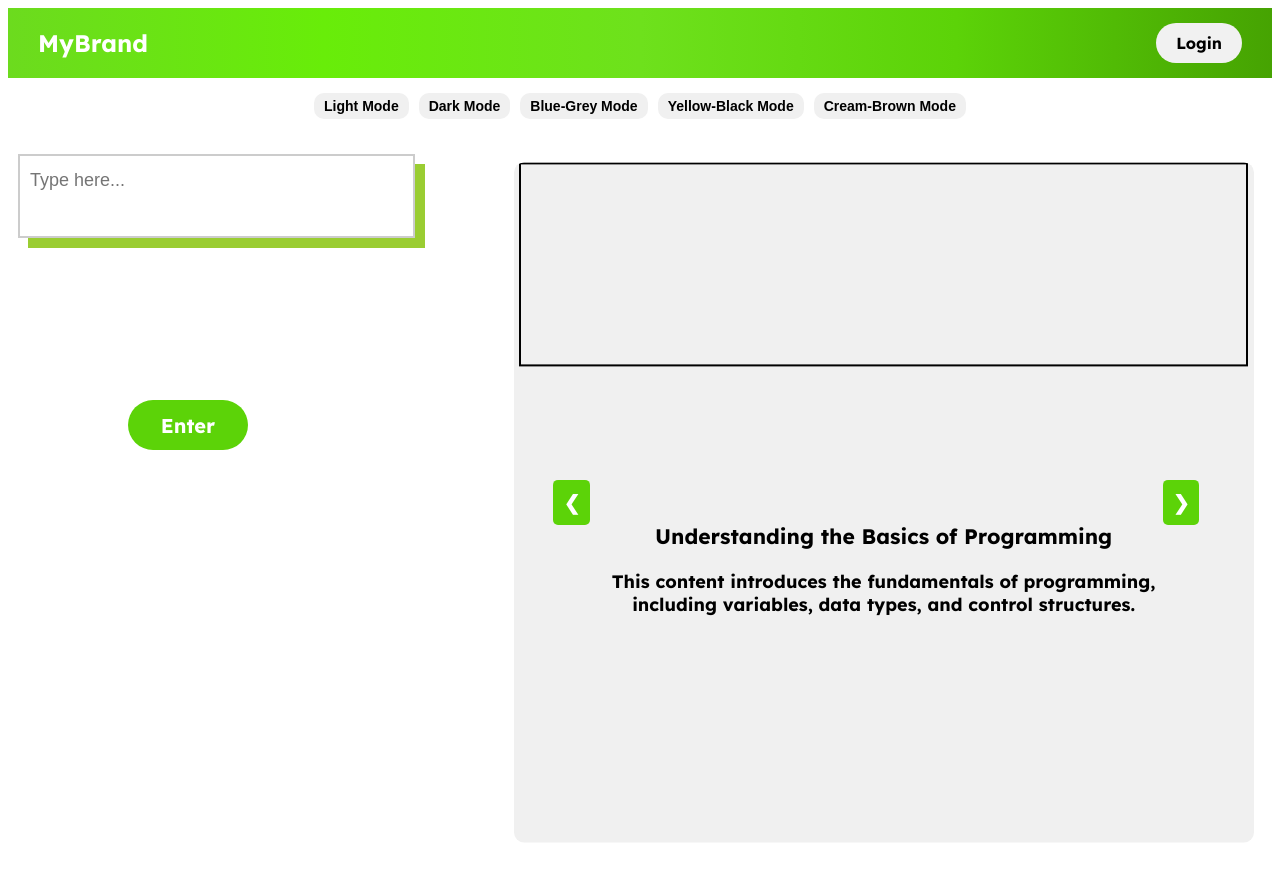
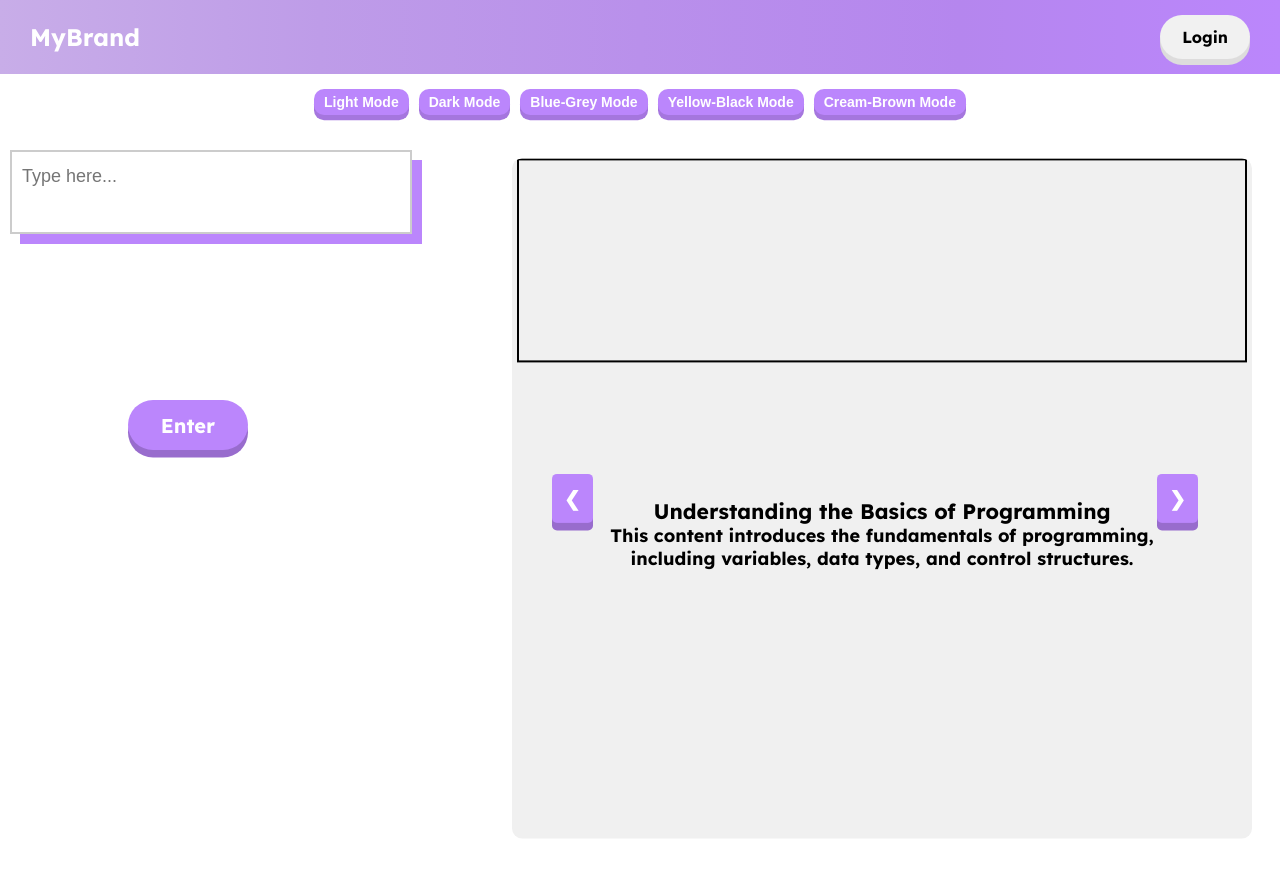
Before and after one commit to MeenakshiPramod/PEGASUS, a React (Vite) app in the folder frontend/: page / in a window 1280 px wide. Shown: the top 880 px of the page. Built offline with nearby package versions, Linux system fonts and the light colour scheme.

Commit message:
feat:made some css changes

```diff
--- a/frontend/components/Quiz/quiz.css
+++ b/frontend/components/Quiz/quiz.css
@@ -10,7 +10,7 @@
   text-align: center;
   background-color: #f9f9f9;
   border: 2px solid #CCCCCC;
-  box-shadow: 10px 10px yellowgreen;
+  box-shadow: 10px 10px #bb86fc;
   position: absolute;
   top: 64%;
   left: 65%;
@@ -32,15 +32,17 @@
 .option-btn {
   padding: 10px;
   border: none;
-  background-color: #46A302;
+  background-color: #bb86fc;
   color: white;
   cursor: pointer;
+  box-shadow: 0 0.375em 0 #986ccd;
+  border:2px solid transparent;
   border-radius: 4px;
   transition: background-color 0.2s;
 }
 
 .option-btn:hover {
-  background-color: #6cdb1e;
+  background-color: #a576df;
 }
 
 .score-section {
--- a/frontend/components/navbar/navbar.css
+++ b/frontend/components/navbar/navbar.css
@@ -7,7 +7,7 @@
   justify-content: space-between;
   align-items: center;
   padding: 15px 30px;
-  background: linear-gradient(to right, #6cdb1e, #68ed09, #6ee11c, #5cd308, #46A302); /* Gradient from black to blue-grey, yellow-black, and cream-brown */
+  background: linear-gradient(to right, #c8ade8, #be9ce8, #b990eb, #b586ee, #bb86fc); /* Gradient from black to blue-grey, yellow-black, and cream-brown */
   color: #fff;
 }
 
@@ -26,7 +26,8 @@
   color: black;
   font-family: 'Lexend', Helvetica, sans-serif;
   font-weight: 700;
-  border: none;
+  box-shadow: 0 0.375em 0 #dddcdc;
+  border:2px solid transparent;
   padding: 10px 20px;
   font-size: 1rem;
   cursor: pointer;
--- a/frontend/components/slider/Slider.css
+++ b/frontend/components/slider/Slider.css
@@ -42,9 +42,10 @@
 /* Styles for the arrow buttons */
 .arrow-btn {
   margin:10px;
-  background-color: #5cd308;
+  background-color: #bb86fc;
   color: white;
-  border: none;
+  box-shadow: 0 0.375em 0 #986ccd;
+  border:2px solid transparent;
   padding: 10px;
   font-size: 20px;
   cursor: pointer;
@@ -53,7 +54,7 @@
 }
 
 .arrow-btn:hover {
-  background-color: #55bf09;
+  background-color: #a879e2;
 }
 
 .arrow-btn:focus {
--- a/frontend/components/textInput/Text.css
+++ b/frontend/components/textInput/Text.css
@@ -30,7 +30,7 @@
     font-family: 'OpenDyslexic', Arial, sans-serif;
     padding: 10px;
     border: 2px solid #ccc;
-    box-shadow: 10px 10px yellowgreen;
+    box-shadow: 10px 10px #bb86fc;
     resize: none;
     outline: none;
   }
@@ -40,7 +40,9 @@
     font-weight: 700px;
     color: white;
     cursor: pointer;
-    background-color:#5cd308 ;
+    background-color:#bb86fc ;
+    box-shadow: 0 0.375em 0 #986ccd;
+    border:2px solid transparent;
     border-radius: 50px;
     position:absolute;
     width: 120px;
--- a/frontend/components/themeSwitch/ThemeSwitcher.css
+++ b/frontend/components/themeSwitch/ThemeSwitcher.css
@@ -9,9 +9,12 @@
   .theme-button {
     margin: 0 10px;
     padding: 10px 15px;
-    border: 2px solid transparent;
+    border: 2px solid #9c6ed3;
     border-radius: 5px;
-    background-color: #f0f0f0;
+    color: white;
+    background-color: #bb86fc;
+    box-shadow: 0 0.375em 0 #a576de;
+
     font-family: 'Lexend ',Arial, Helvetica, sans-serif;
     font-weight: 700;
     font-size: 14px;
@@ -20,8 +23,8 @@
   }
 
   .theme-button:hover {
-    background-color: #bdbdbd;
-    border-color: #999;
+    background-color: #ac7be8;
+    border-color: #9265c8;
   }
 
   .theme-button:focus {
--- /dev/null
+++ b/frontend/src/App.css
@@ -0,0 +1,4 @@
+*{
+  padding:0;
+  margin: 0;
+}
--- a/frontend/src/App.jsx
+++ b/frontend/src/App.jsx
@@ -7,6 +7,7 @@ import Slider from '../components/slider/Slider';
 import Quiz from "../components/Quiz/Quiz"
 import content from "../utils/slides.json";
 import { SpeechProvider } from '../context/SpeechContext';
+import './App.css'
 function App() {
   const [showQuiz, setShowQuiz] = React.useState(false); // State to track when to show Quiz
 
```
